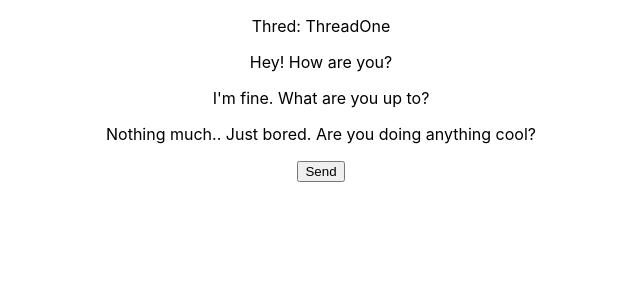
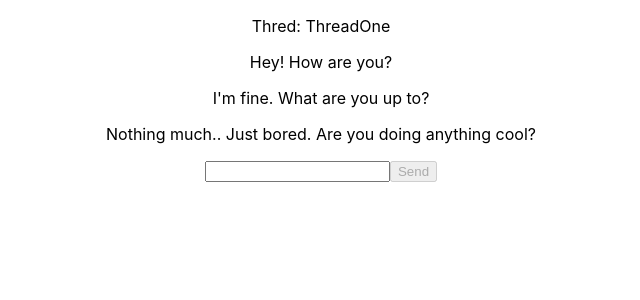
Before and after one commit to aaronbruckner/messaging_web, a React (Create React App) app: page /thread/ThreadOne in a window 1280 px wide. Shown: the top 300 px of the page, without its empty margins (319-959 px from the left). Built offline with nearby package versions, Linux system fonts and the light colour scheme.

Commit message:
Added basic 'send message' functionality.

```diff
--- a/src/components/pages/ThreadPage.tsx
+++ b/src/components/pages/ThreadPage.tsx
@@ -1,15 +1,32 @@
 import {ReactNode, Component} from 'react';
 import Thread from 'data/Thread';
 import Button from 'components/ui/Button';
+import Input from 'components/ui/Input';
+import _ from 'lodash';
 
 interface ThreadPageProps {
     thread: Thread | undefined;
 }
 
+interface ThreadPageState {
+    newMessageContent: string;
+}
+
 /**
  * Displays all messages for a specific communication context (one-on-one, group, etc).
  */
-export default class ThreadPage extends Component<ThreadPageProps, unknown> {
+export default class ThreadPage extends Component<ThreadPageProps, ThreadPageState> {
+    public constructor(props: ThreadPageProps) {
+        super(props);
+
+        this.state = {
+            newMessageContent: '',
+        }
+
+        this.onSendMessageButtonClicked = this.onSendMessageButtonClicked.bind(this);
+        this.onNewMessageContentChange = this.onNewMessageContentChange.bind(this);
+    }
+
     public render(): ReactNode {
         if (!this.props.thread) {
             return null;
@@ -20,7 +37,8 @@ export default class ThreadPage extends Component<ThreadPageProps, unknown> {
                 <div>
                     {this.buildMessages(this.props.thread)}
                 </div>
-                <Button onClick={this.onSendMessageButtonClicked} text='Send'/>
+                <Input value={this.state.newMessageContent} onChange={this.onNewMessageContentChange}/>
+                <Button onClick={this.onSendMessageButtonClicked} text='Send' enabled={!_.isEmpty(this.state.newMessageContent)}/>
             </div>
         )
     }
@@ -33,7 +51,16 @@ export default class ThreadPage extends Component<ThreadPageProps, unknown> {
         });
     }
 
+    private onNewMessageContentChange(value: string) {
+        this.setState({
+            newMessageContent: value,
+        });
+    }
+
     private onSendMessageButtonClicked(): void {
-        console.log('onSendMessageButtonClicked()');
+        alert(`Message to Send:\n\n${this.state.newMessageContent}`);
+        this.setState({
+            newMessageContent: ''
+        })
     }
 }
--- a/src/components/ui/Button.tsx
+++ b/src/components/ui/Button.tsx
@@ -2,6 +2,7 @@ import {ReactNode, Component, MouseEvent} from 'react';
 
 interface ButtonProps {
     text?: string;
+    enabled?: boolean;
     onClick?: (() => void);
 }
 export default class Button extends Component<ButtonProps, unknown>{
@@ -14,7 +15,7 @@ export default class Button extends Component<ButtonProps, unknown>{
 
     public render(): ReactNode {
         return (
-            <button onClick={this.buttonOnClick}>{this.props.text || ''}</button>
+            <button disabled={this.props.enabled === false} onClick={this.buttonOnClick}>{this.props.text || ''}</button>
         );
     }
 
--- /dev/null
+++ b/src/components/ui/Input.tsx
@@ -0,0 +1,25 @@
+import {ReactNode, Component, ChangeEvent} from 'react';
+
+interface InputProps {
+    value: string;
+    onChange: (value: string) => void;
+}
+
+export default class Input extends Component<InputProps, unknown> {
+
+    public constructor(props: InputProps) {
+        super(props);
+
+        this.inputOnChange = this.inputOnChange.bind(this);
+    }
+
+    public render(): ReactNode {
+        return (
+            <input value={this.props.value} onChange={this.inputOnChange}/>
+        );
+    }
+
+    private inputOnChange(event: ChangeEvent<HTMLInputElement>) {
+        this.props.onChange(event.target.value || '');
+    }
+}
```
